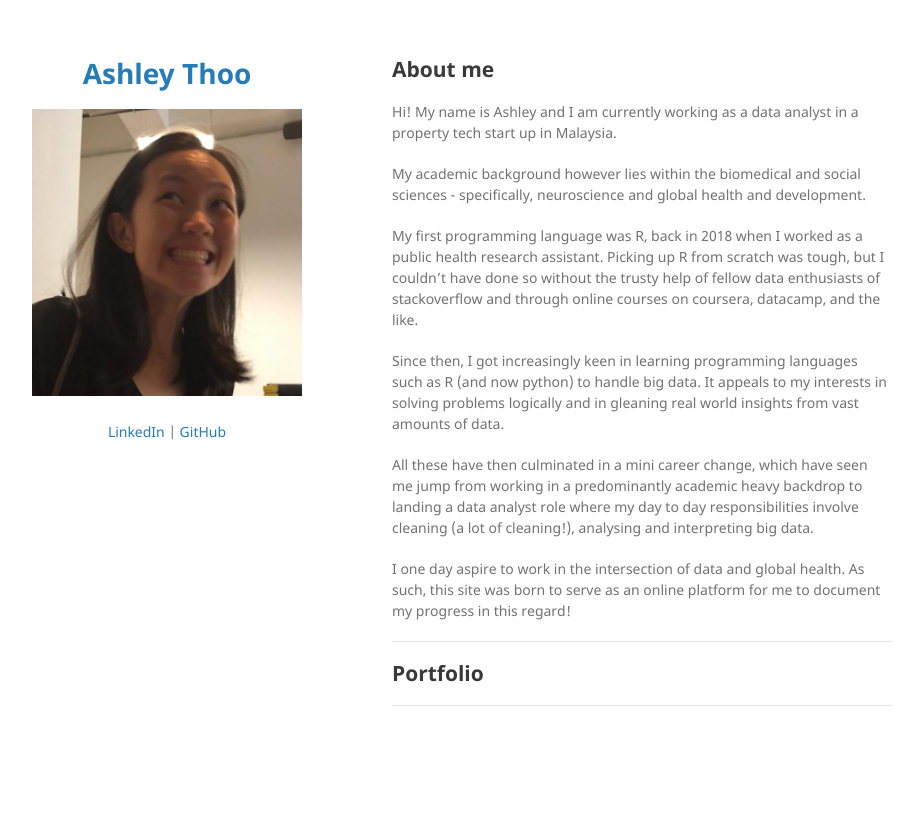
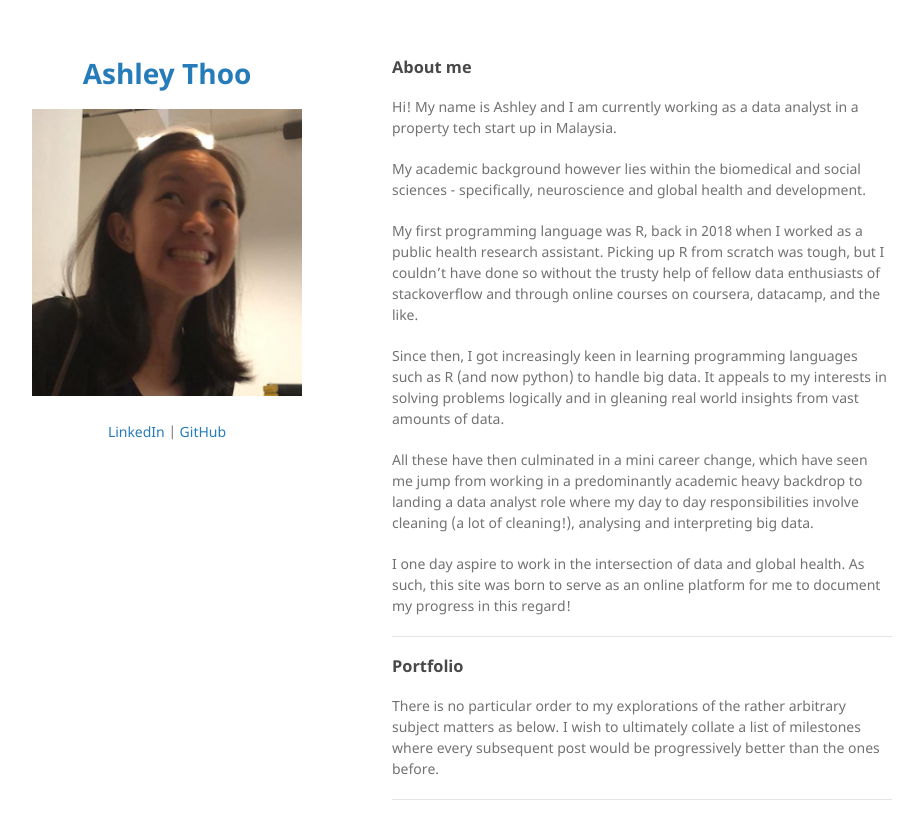
Before and after one commit to ashleythy/ashleythy.github.io, a Jekyll site: the page built from index.md, in a window 1280 px wide. Shown: the top 839 px of the page, without its empty margins (178-1101 px from the left). Built offline with Jekyll 4.4.1, drawn with Linux system fonts in a browser that asks for light colours; our own code applies the rules of GitHub Pages for plain Markdown files.

Commit message:
Update index.md

```diff
--- a/index.md
+++ b/index.md
@@ -1,5 +1,5 @@
 
-## About me
+### About me
 
 Hi! My name is Ashley and I am currently working as a data analyst in a property tech start up in Malaysia.
 
@@ -15,6 +15,8 @@
 
 ---
 
-## Portfolio
+### Portfolio
+
+There is no particular order to my explorations of the rather arbitrary subject matters as below. I wish to ultimately collate a list of milestones where every subsequent post would be progressively better than the ones before.
 
 ---
```
